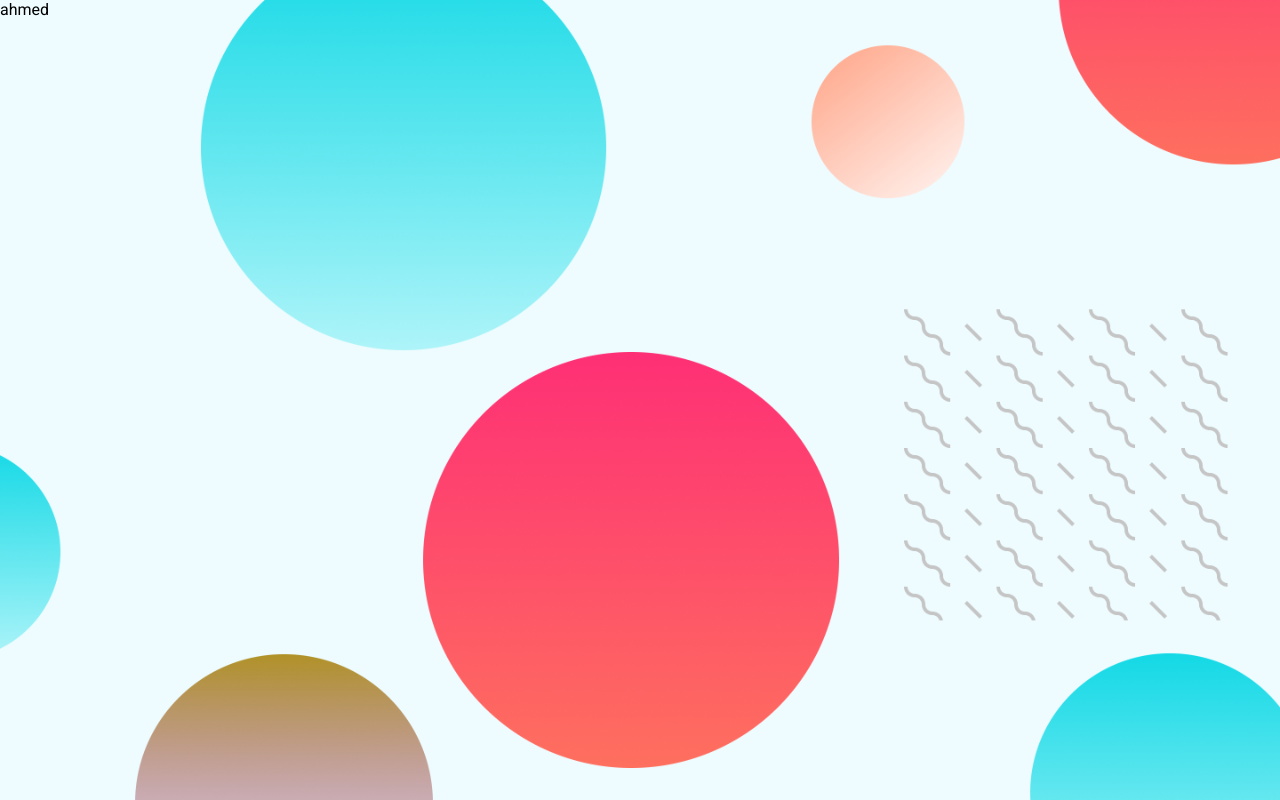
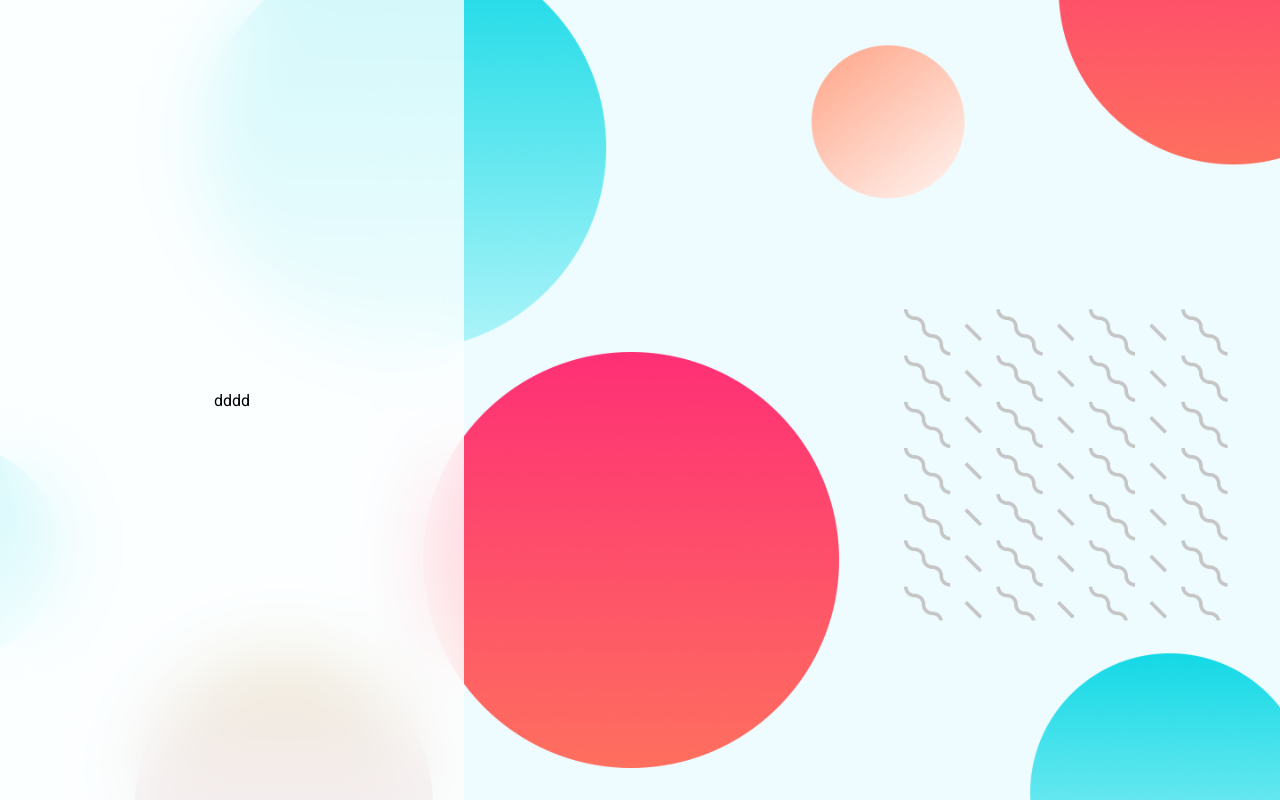
Before and after one commit to yazidam/Figma_SignUp_StyledComponents, a React (Create React App) app: page / in a window 1280 px wide. Built offline with nearby package versions, Linux system fonts and the light colour scheme.

Commit message:
Starting with sideBar

```diff
--- a/src/App.js
+++ b/src/App.js
@@ -1,9 +1,12 @@
 import styled from "styled-components";
 import bgImg from "./assets/bg.png";
+import Sidebar from "./components/Sidebar";
 function App() {
   return (
     <Container>
-      <Wrapper>ahmed</Wrapper>
+      <Wrapper>
+        <Sidebar />
+      </Wrapper>
     </Container>
   );
 }
@@ -26,5 +29,5 @@ const Wrapper = styled.div`
   background-repeat: no-repeat;
   width: 100vw;
   height: 100vh;
-  /* display: flex; */
+  display: flex;
 `;
--- /dev/null
+++ b/src/components/Sidebar.js
@@ -0,0 +1,20 @@
+import React from "react";
+import styled from "styled-components";
+
+const Sidebar = () => {
+  return <Container>dddd</Container>;
+};
+
+export default Sidebar;
+
+const Container = styled.div`
+  min-width: 400px;
+  backdrop-filter: blur(35px);
+  background-color: rgba(255, 255, 255, 0.8);
+  height: 100vh;
+  display: flex;
+  flex-direction: column;
+  justify-content: space-evenly;
+  align-items: center;
+  padding: 0 2rem;
+`;
```
